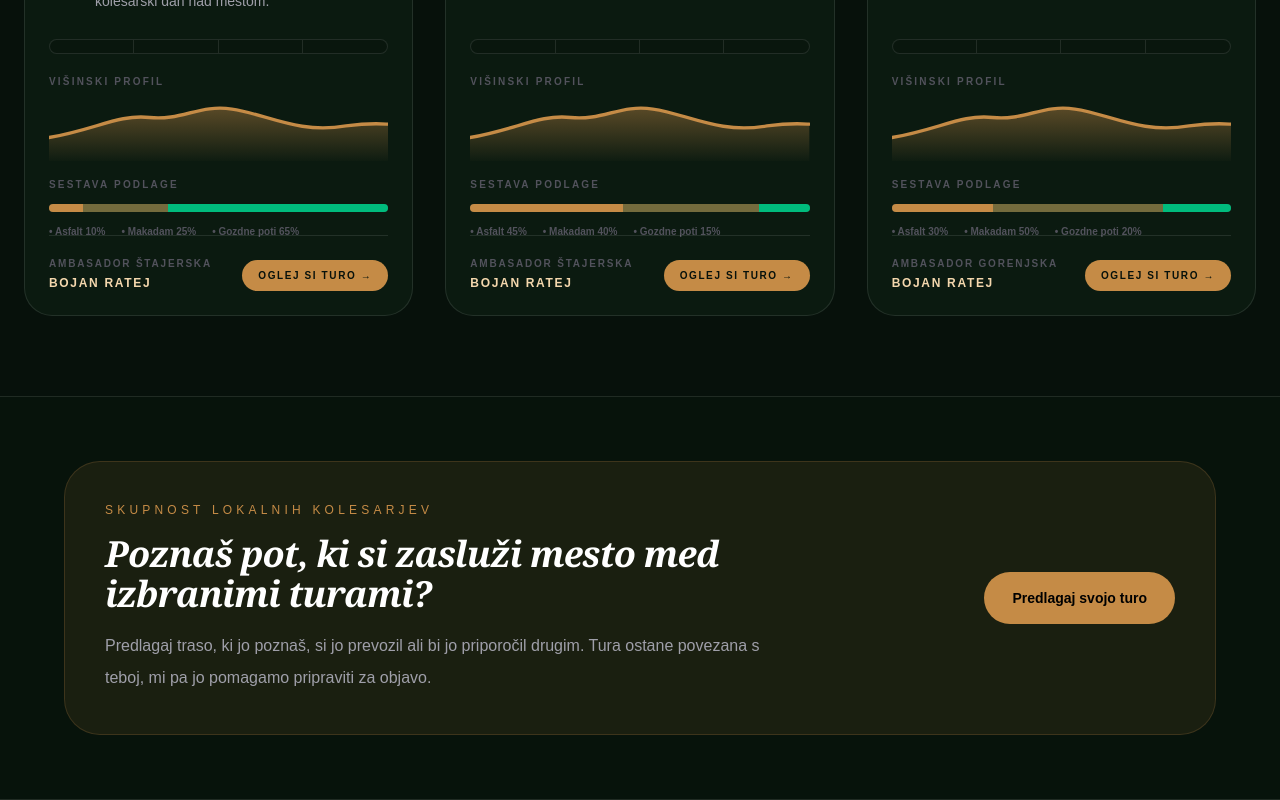
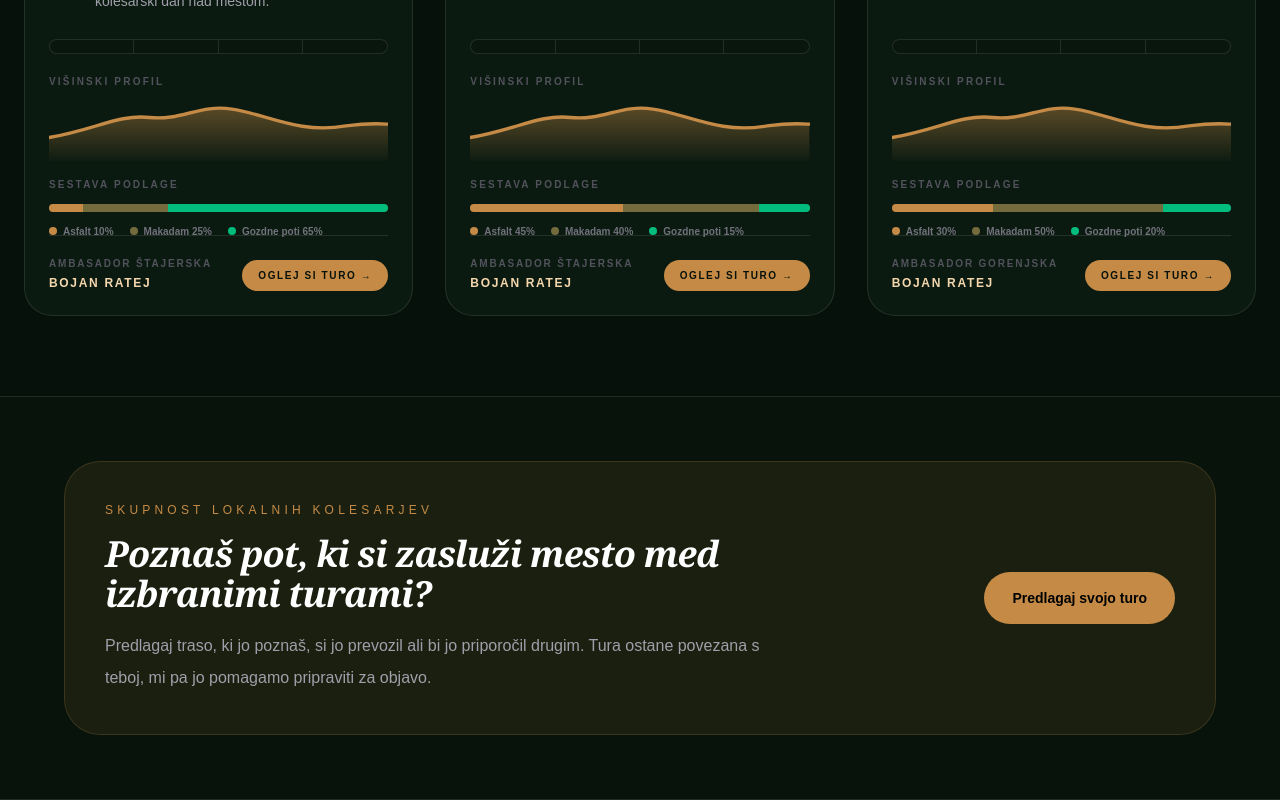
Before and after one commit to rabojan/bojan-on-bike-app, a Next.js app: page /main-preview/ture in a window 1280 px wide. Shown: the part 1573-2373 px from the top of the page. Built offline with nearby package versions, Linux system fonts and the light colour scheme.

Commit message:
Add colored surface legend dots to tour cards

```diff
--- a/app/main-preview/ture/page.tsx
+++ b/app/main-preview/ture/page.tsx
@@ -134,10 +134,19 @@ function PremiumSurfaceLine({
         <div className="bg-[#746b3d]" style={{ width: `${gravel}%` }} />
         <div className="bg-emerald-500" style={{ width: `${forest}%` }} />
       </div>
-      <div className="mt-3 flex flex-wrap gap-x-4 gap-y-1 text-[10px] font-bold text-zinc-600">
-        <span>• Asfalt {asphalt}%</span>
-        <span>• Makadam {gravel}%</span>
-        <span>• Gozdne poti {forest}%</span>
+      <div className="mt-3 flex flex-wrap gap-x-4 gap-y-1 text-[10px] font-bold text-zinc-500">
+        <span className="inline-flex items-center gap-1.5">
+          <span className="h-2 w-2 rounded-full bg-[#c58b46]" />
+          Asfalt {asphalt}%
+        </span>
+        <span className="inline-flex items-center gap-1.5">
+          <span className="h-2 w-2 rounded-full bg-[#746b3d]" />
+          Makadam {gravel}%
+        </span>
+        <span className="inline-flex items-center gap-1.5">
+          <span className="h-2 w-2 rounded-full bg-emerald-500" />
+          Gozdne poti {forest}%
+        </span>
       </div>
     </div>
   );
```
